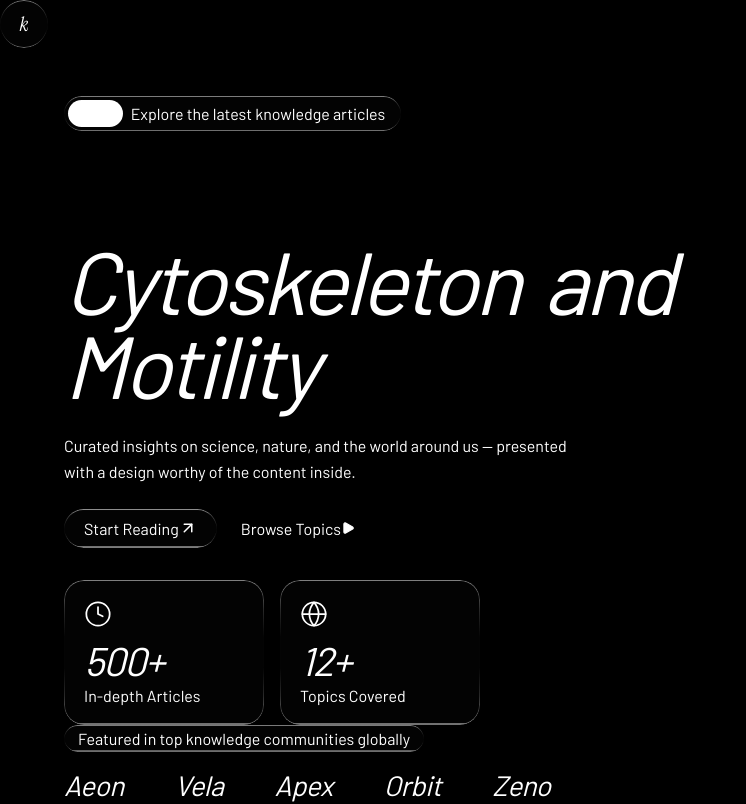
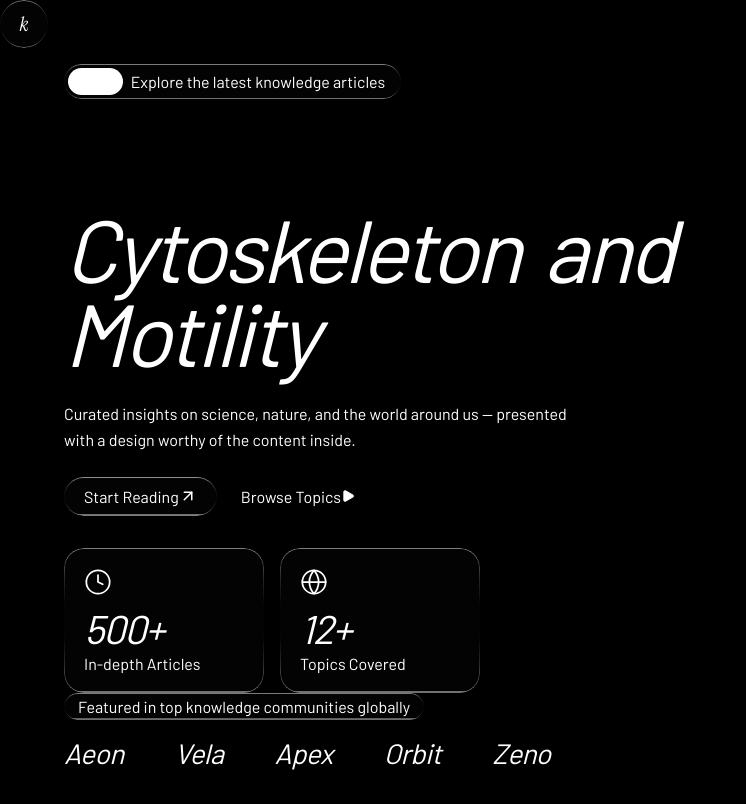
Before and after one commit to plum45/ruji, a React (Vite) app: page / in a window 1280 px wide. Shown: the top 804 px of the page, without its empty margins (0-746 px from the left). Built offline with nearby package versions, Linux system fonts and the light colour scheme.

Commit message:
Slow down Hero video to 0.75x and move content up slightly

```diff
--- a/src/components/FadingVideo.tsx
+++ b/src/components/FadingVideo.tsx
@@ -4,12 +4,13 @@ interface FadingVideoProps {
   src: string;
   className?: string;
   style?: React.CSSProperties;
+  playbackRate?: number;
 }
 
 const FADE_MS = 500;
 const FADE_OUT_LEAD = 0.55; // seconds before end to start fade out
 
-export default function FadingVideo({ src, className = '', style }: FadingVideoProps) {
+export default function FadingVideo({ src, className = '', style, playbackRate = 1 }: FadingVideoProps) {
   const videoRef = useRef<HTMLVideoElement>(null);
   const rafRef = useRef<number>(0);
   const fadingOutRef = useRef<boolean>(false);
@@ -36,6 +37,7 @@ export default function FadingVideo({ src, className = '', style }: FadingVideoP
     if (!video) return;
 
     video.style.opacity = '0';
+    video.playbackRate = playbackRate;
 
     const onLoaded = () => {
       video.style.opacity = '0';
@@ -75,7 +77,7 @@ export default function FadingVideo({ src, className = '', style }: FadingVideoP
       video.removeEventListener('timeupdate', onTimeUpdate);
       video.removeEventListener('ended', onEnded);
     };
-  }, [src]);
+  }, [src, playbackRate]);
 
   return (
     <video
--- a/src/components/Hero.tsx
+++ b/src/components/Hero.tsx
@@ -56,6 +56,7 @@ export default function Hero() {
         src="https://res.cloudinary.com/dd6uh0fb2/video/upload/2026-06-26_17-14-33_Lumina_1_r8rbdk.mp4"
         className="absolute left-1/2 top-0 -translate-x-1/2 object-cover object-top"
         style={{ width: '120%', height: '120%', zIndex: 0 }}
+        playbackRate={0.75}
       />
 
       {/* z-10 content layer */}
@@ -69,7 +70,7 @@ export default function Hero() {
             flexDirection: 'column',
             alignItems: 'flex-start',
             justifyContent: 'center',
-            paddingTop: '6rem',
+            paddingTop: '4rem',
             paddingLeft: 'clamp(2rem, 5vw, 8rem)',
             paddingRight: '2rem',
             textAlign: 'left',
```
